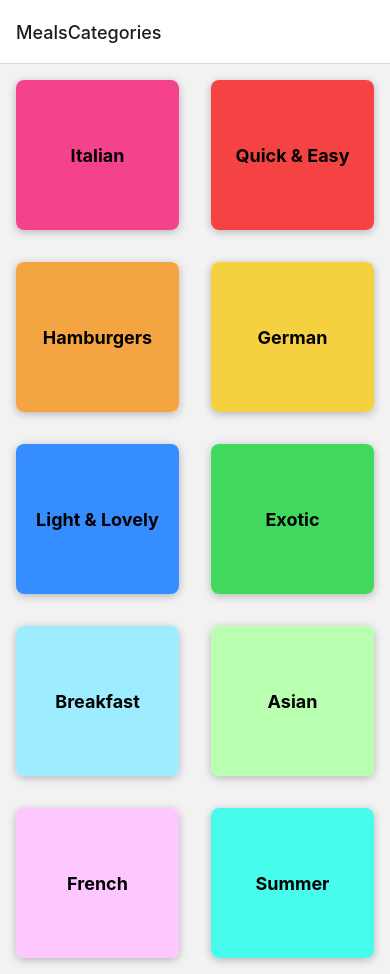
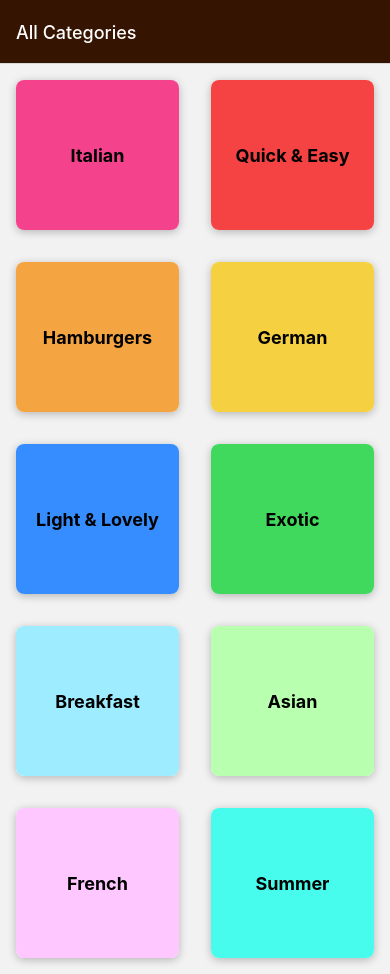
Before and after one commit to arash8877/meal-app, a React Native app: screen / in a window 390 px wide. Built offline with nearby package versions, Linux system fonts and the light colour scheme.

Commit message:
modified MealItem

```diff
--- a/App.js
+++ b/App.js
@@ -10,11 +10,32 @@
 export default function App() {
   return (
     <>
-      <StatusBar style="dark" />
+      <StatusBar style="light" />
       <NavigationContainer>
-        <Stack.Navigator>
-          <Stack.Screen name="MealsCategories" component={CategoriesScreen}/>
-          <Stack.Screen name="MealsOverview" component={MealsOverviewScreen} />
+        <Stack.Navigator
+          screenOptions={{
+            headerStyle: { backgroundColor: "#351401" },
+            headerTintColor: "white",
+            contentStyle: { backgroundColor: "#3f2f25" },
+          }}
+        >
+          <Stack.Screen
+            name="MealsCategories"
+            component={CategoriesScreen}
+            options={{
+              title: "All Categories",
+            }}
+          />
+          <Stack.Screen
+            name="MealsOverview"
+            component={MealsOverviewScreen}
+            //options={({route, navigation}) => {
+            //  const catId = route.params.categoryId;
+            //  return {
+            //    title: catId,
+            //  }}}
+
+          />
         </Stack.Navigator>
       </NavigationContainer>
     </>
--- a/screens/MealsOverviewScreen.js
+++ b/screens/MealsOverviewScreen.js
@@ -1,6 +1,7 @@
+import { useLayoutEffect } from "react";
 import { View, Text, StyleSheet, FlatList } from "react-native";
 //import { useRoute } from "@react-navigation/native";
-import { MEALS } from "../data/dummy-data";
+import { MEALS, CATEGORIES } from "../data/dummy-data";
 import MealItem from "../components/MealItem";
 
 const MealsOverviewScreen = ({ navigation, route }) => {
@@ -13,6 +14,15 @@
   const displayedMeals = MEALS.filter((mealItem) => {
     return mealItem.categoryIds.indexOf(catId) >= 0;
   });
+
+  useLayoutEffect(() => {
+    const categoryTitle = CATEGORIES.find((category)=> category.id === catId).title;
+    navigation.setOptions({
+      title: categoryTitle,
+    });
+  }, [catId, navigation])
+
+
 
   const renderMealItem = (itemData) => {
     const item = itemData.item;
```
